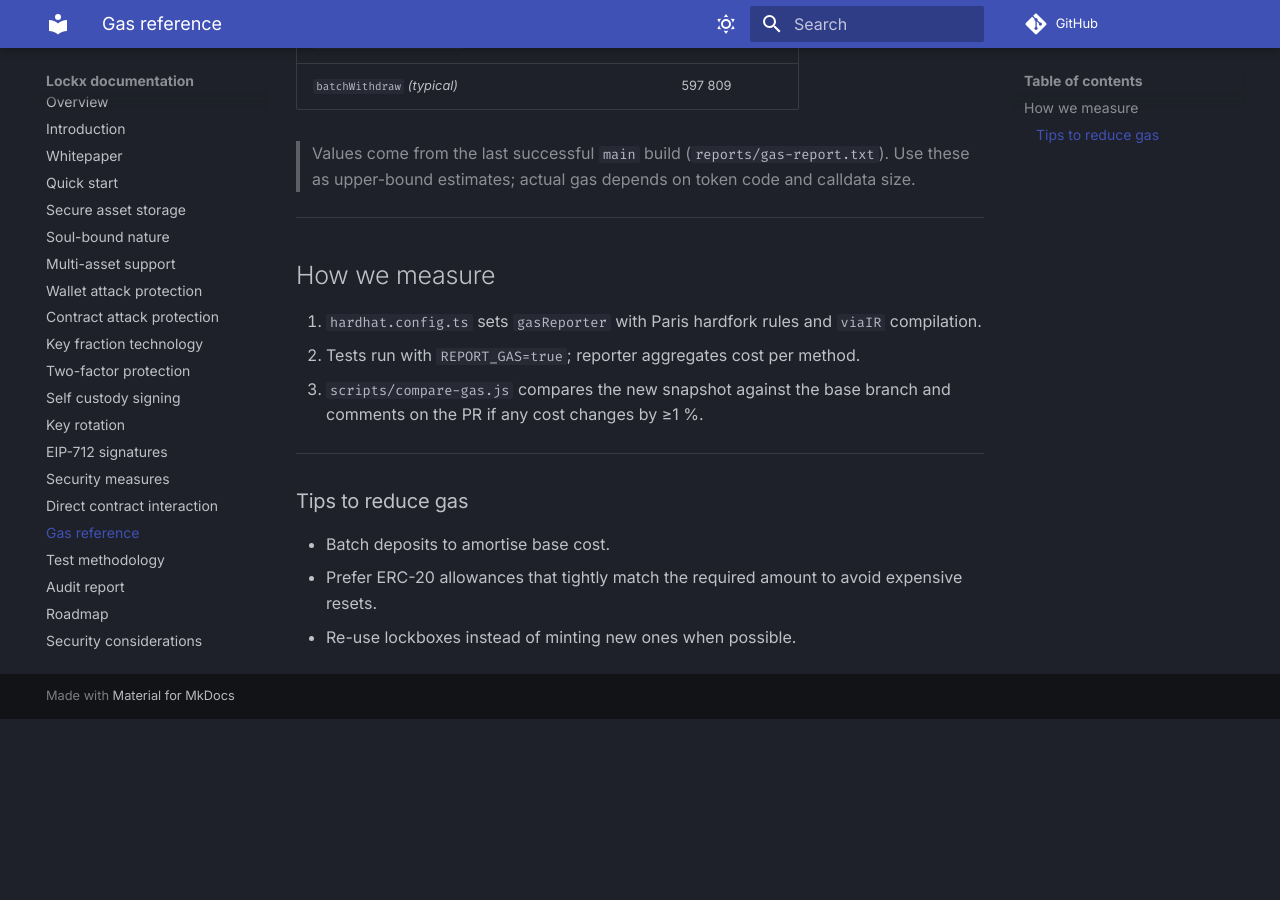
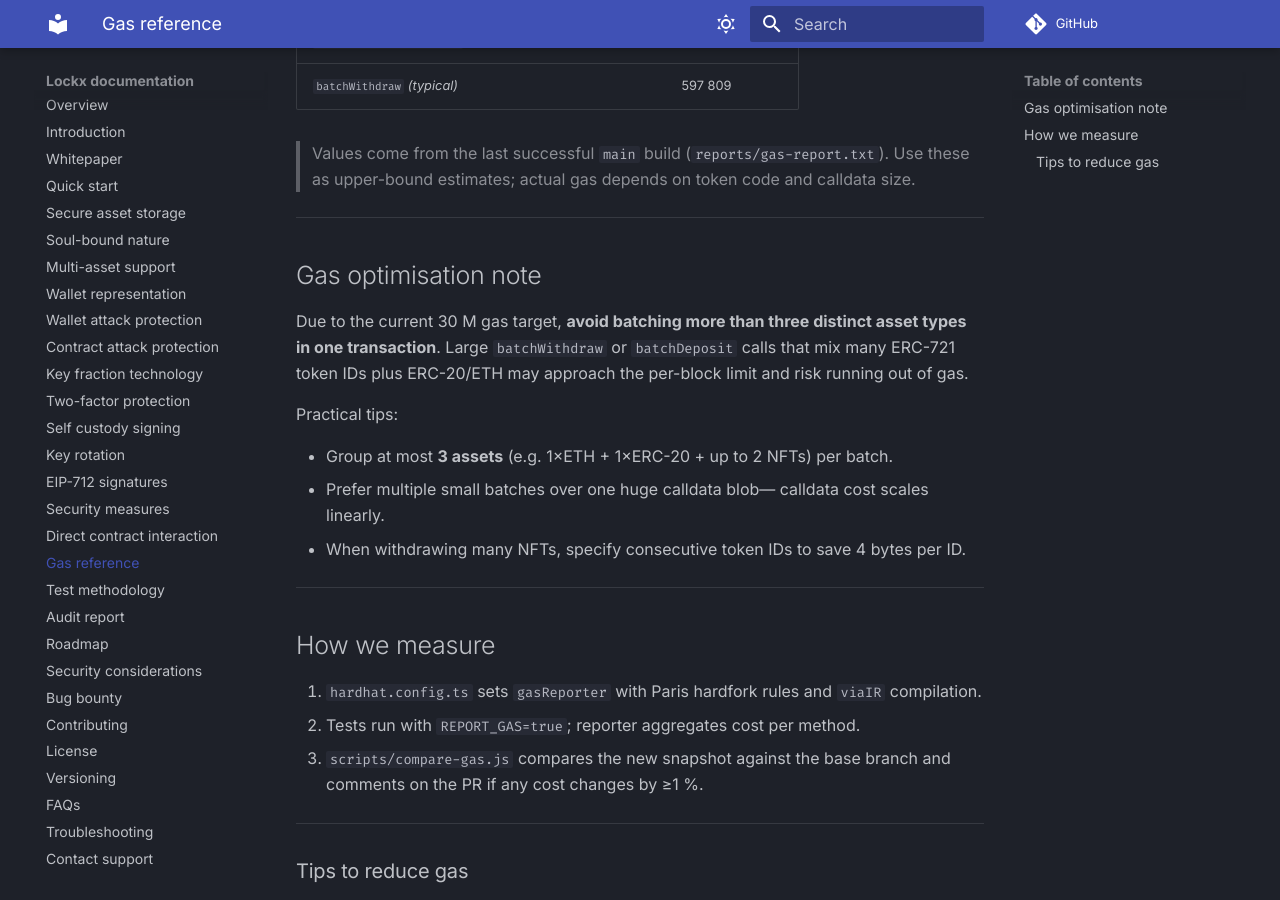
Before and after one commit to richardjaee/Lockx-Contracts, an MkDocs documentation site: the page built from docs/gas-reference.md, in a window 1280 px wide and 900 px high, scrolled down 411 px. Built offline with MkDocs 1.6.1 and Material for MkDocs 9.7.7, drawn with Linux system fonts in a browser that asks for light colours; comment, search, counter and statistics services are not loaded; before the commit the page ends 1130 px from its top, so only the background shows below that.

Commit message:
docs: add wallet representation page and gas optimisation note

```diff
--- a/docs/gas-reference.md
+++ b/docs/gas-reference.md
@@ -14,6 +14,18 @@ Lockx’s CI pipeline runs `hardhat-gas-reporter` on every commit.  The full sna
 
 ---
 
+## Gas optimisation note
+
+Due to the current 30 M gas target, **avoid batching more than three distinct asset types in one transaction**.  Large `batchWithdraw` or `batchDeposit` calls that mix many ERC-721 token IDs plus ERC-20/ETH may approach the per-block limit and risk running out of gas.
+
+Practical tips:
+
+* Group at most **3 assets** (e.g. 1×ETH + 1×ERC-20 + up to 2 NFTs) per batch.
+* Prefer multiple small batches over one huge calldata blob— calldata cost scales linearly.
+* When withdrawing many NFTs, specify consecutive token IDs to save 4 bytes per ID.
+
+---
+
 ## How we measure
 
 1. `hardhat.config.ts` sets `gasReporter` with Paris hardfork rules and `viaIR` compilation.
--- a/mkdocs.yml
+++ b/mkdocs.yml
@@ -40,6 +40,7 @@ nav:
   - Secure asset storage: lockbox/secure-asset-storage.md
   - Soul-bound nature: lockbox/soulbound.md
   - Multi-asset support: lockbox/multi-asset-support.md
+  - Wallet representation: lockbox/wallet-representation.md
 
   # Security benefits
   - Wallet attack protection: security-benefits/wallet-attack-protection.md
```
Also changed, not shown: docs/lockbox/wallet-representation.md (added, +29 -0 lines).
